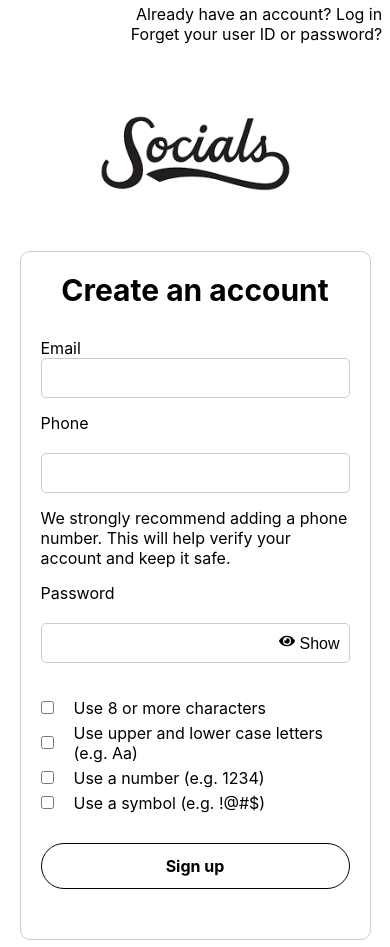
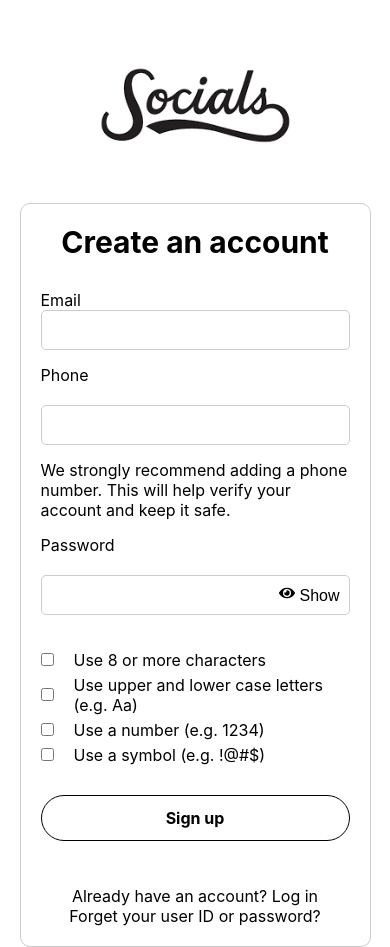
Before and after one commit to ProgrammerDavid1234/socials, a React (Create React App) app: page /signup in a window 390 px wide. Built offline with nearby package versions, Linux system fonts and the light colour scheme.

Commit message:
final commit on signup

```diff
--- a/src/Pages/Signup/Signup.css
+++ b/src/Pages/Signup/Signup.css
@@ -211,4 +211,11 @@
   .tooltip {
     display: none;
   }
+  .rightText{
+    display: none;
+  }
+  .rightText1{
+    text-align: center;
+    font-weight: 400;
+  }
 }
--- a/src/Pages/Signup/Signup.jsx
+++ b/src/Pages/Signup/Signup.jsx
@@ -91,6 +91,10 @@ const Signup = () => {
           <div className="signupButton">
             <h5>Sign up</h5>
           </div>
+          <div className="rightText1">
+            <p>Already have an account? Log in</p>
+            <p>Forget your user ID or password?</p>
+          </div>
         </div>
       </div>
     </div>
```
